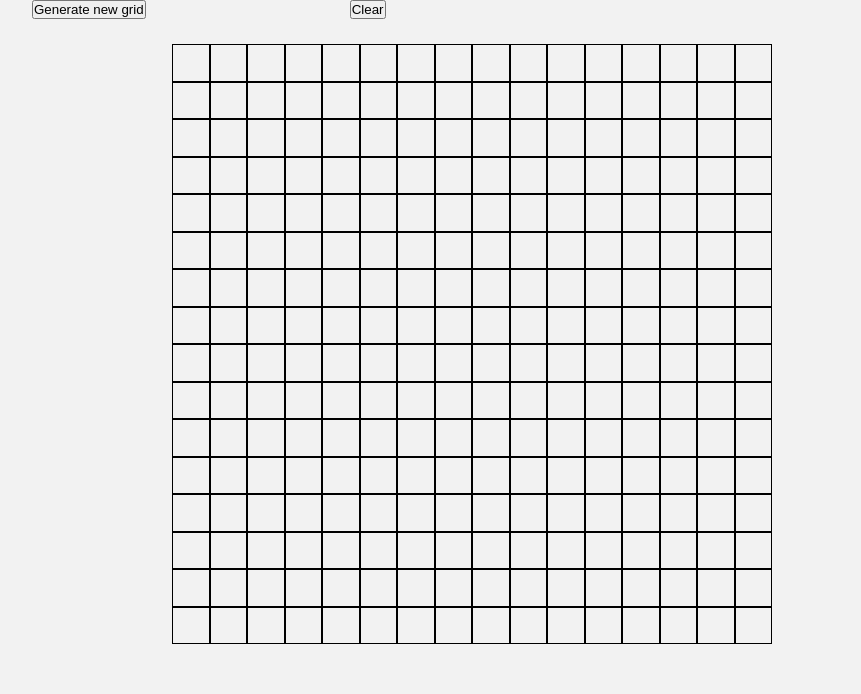
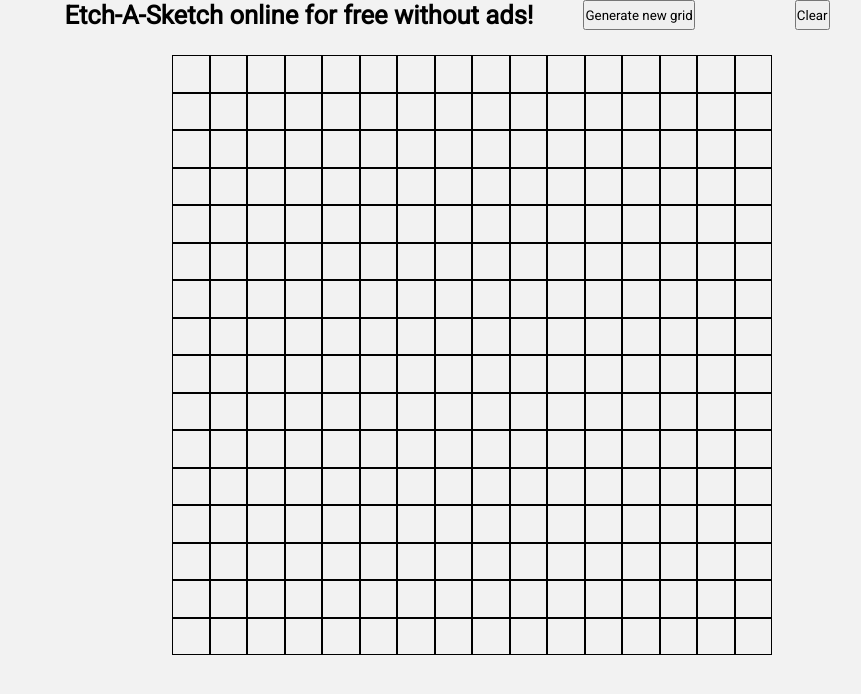
Before and after one commit to igor-sysoev/Etch-a-sketch, a plain HTML site: page index.html in a window 1280 px wide. Shown: the whole page, without its empty margins (168-1029 px from the left). Drawn offline with Linux system fonts and the light colour scheme.

Commit message:
minor tweaks to css

```diff
--- a/index.html
+++ b/index.html
@@ -6,8 +6,11 @@
 	<meta charset="utf-8">
 </head>
 <body>
+<header>
+	<h1>Etch-A-Sketch online for free without ads!</h1>
 	<button id="btn">Generate new grid</button>
 	<button id="clear" onclick="clearGrid()">Clear</button>
+</header>
 
 <div class="grid-container">
 
@@ -66,7 +69,7 @@ function buildGrid(squares) {
 
 divs.forEach((div) => {
 	div.addEventListener('mouseover', (e) => {
-	   e.target.style.backgroundColor = getRandomColor();
+	   e.target.style.backgroundColor = 'gray';
 	});
 });
 
--- a/styles.css
+++ b/styles.css
@@ -1,15 +1,22 @@
+@import url('https://fonts.googleapis.com/css?family=Roboto');
 *{
 	box-sizing: border-box;
 	margin: 0;
 	padding: 0;
+	font-family: 'roboto';
 }
 
 body {
 	background-color: #f2f2f2;
 }
 
+header {
+	display: flex;
+	justify-content: center;
+	font-size: 0.8em;
+}
 button {
-	margin-left: 200px;
+margin: 0px 50px 0px 50px;
 }
 
 .grid-container {
```
